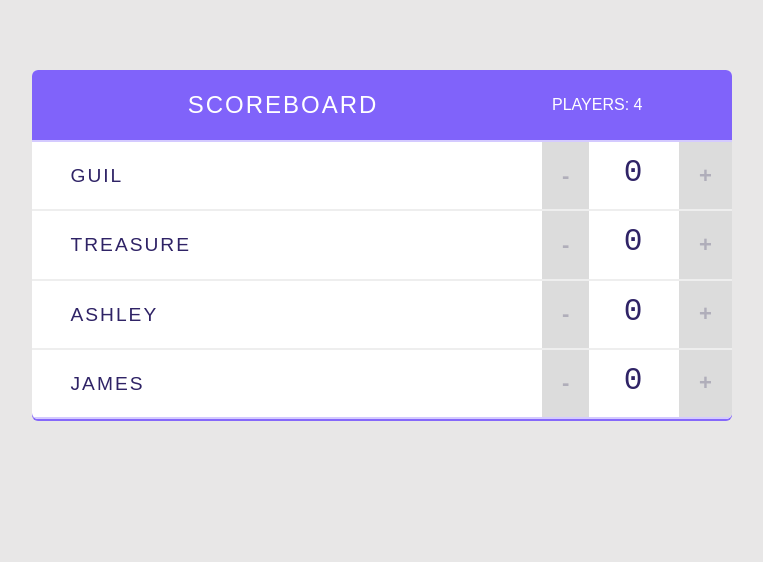
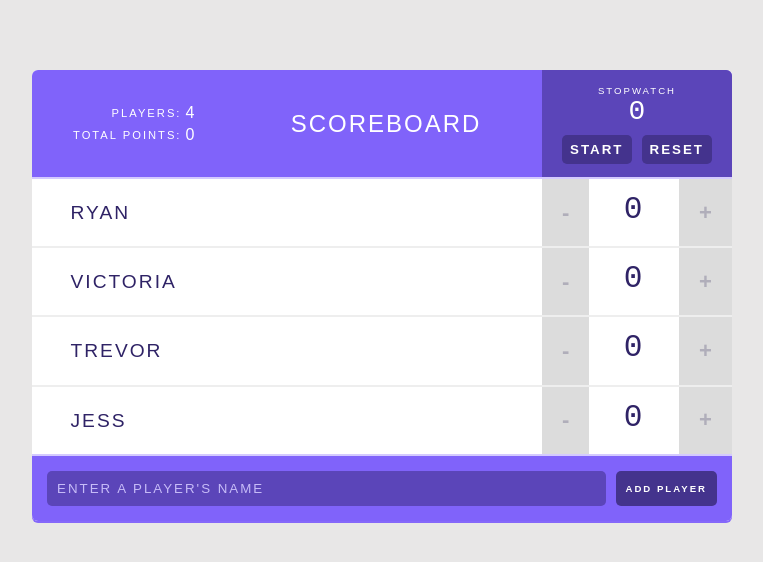
Before and after one commit to RyanLuttrell/react, a React (Create React App) app in the folder scoreboard/: page / in a window 1280 px wide. Shown: the top 562 px of the page, without its empty margins (258-1021 px from the left). Built offline with nearby package versions, Linux system fonts and the light colour scheme.

Commit message:
Create add player and stopwatch componetns and functionality

```diff
--- /dev/null
+++ b/scoreboard/src/components/AddPlayerForm.js
@@ -0,0 +1,39 @@
+import React, {Component} from 'react';
+
+class AddPlayerForm extends Component {
+
+    state = {
+        value: ''
+    }
+
+    handleValueChange = (e) => {
+        this.setState({value: e.target.value})
+    }
+
+    handleSubmit = (e) => {
+        e.preventDefault();
+        this.props.addPlayer(this.state.value);
+        this.setState({
+            value: ''
+        })
+    }
+
+    render() {
+        return (
+            <form onSubmit={this.handleSubmit}>
+                <input
+                    type='text'
+                    value={this.state.value}
+                    onChange={this.handleValueChange}
+                    placeholder="Enter a player's name"
+                />
+                <input
+                    type='submit'
+                    value='Add Player'
+                />
+            </form>
+        );
+    }
+}
+
+export default AddPlayerForm;
--- a/scoreboard/src/components/App.js
+++ b/scoreboard/src/components/App.js
@@ -1,76 +1,35 @@
-import React from 'react';
+import React, {Component} from 'react';
+import Header from './Header';
+import Player from './Player';
+import AddPlayerForm from './AddPlayerForm';
 
-const Header = (props) => {
-  return (
-    <header>
-      <h1>{ props.title }</h1>
-      <span className="stats">Players: {props.totalPlayers}</span>
-    </header>
-  );
-}
-
-class Counter extends React.Component {
-  state = {
-    score: 0
-  };
-
-  incrementScore = () => {
-    this.setState( prevState => ({
-      score: prevState.score + 1
-    }));
-  }
-
-  decrementScore = () => {
-    this.setState( prevState => ({
-      score: prevState.score - 1
-    }));
-  }
-
-  render() {
-    return (
-      <div className="counter">
-        <button className="counter-action decrement" onClick={this.decrementScore}> - </button>
-        <span className="counter-score">{ this.state.score }</span>
-        <button className="counter-action increment" onClick={this.incrementScore}> + </button>
-      </div>
-    );
-  }
-}
-
-const Player = (props) => {
-  return (
-    <div className="player">
-      <span className="player-name">
-        <button className="remove-player" onClick={() => props.removePlayer(props.id)}>✖</button>
-        { props.name }
-      </span>
-
-      <Counter />
-    </div>
-  );
-}
-
-class App extends React.Component {
+class App extends Component {
   state = {
     players: [
       {
-        name: "Guil",
+        name: "Ryan",
+        score: 0,
         id: 1
       },
       {
-        name: "Treasure",
+        name: "Victoria",
+        score: 0,
         id: 2
       },
       {
-        name: "Ashley",
+        name: "Trevor",
+        score: 0,
         id: 3
       },
       {
-        name: "James",
+        name: "Jess",
+        score: 0,
         id: 4
       }
     ]
   };
+
+  prevPlayerId = 4
 
   handleRemovePlayer = (id) => {
     this.setState( prevState => {
@@ -80,23 +39,52 @@
     });
   }
 
+  handleScoreChange = (index, delta) => {
+    this.setState( prevState => ({
+      score: prevState.players[index].score += delta
+    }));
+  }
+
+  handleAddPlayer = (name) => {
+    this.setState(prevState => {
+      return {
+        players: [
+          ...prevState.players,
+          {
+            name: name,
+            score: 0,
+            id:this.prevPlayerId += 1
+          }
+        ]
+      }
+
+    })
+  }
+
   render() {
     return (
       <div className="scoreboard">
         <Header
           title="Scoreboard"
-          totalPlayers={this.state.players.length}
+          players = {this.state.players}
         />
 
         {/* Players list */}
-        {this.state.players.map( player =>
+        {this.state.players.map( (player, index) =>
           <Player
             name={player.name}
             id={player.id}
+            score={player.score}
             key={player.id.toString()}
+            index={index}
             removePlayer={this.handleRemovePlayer}
+            changeScore ={this.handleScoreChange}
+
           />
         )}
+        <AddPlayerForm
+          addPlayer={this.handleAddPlayer}
+        />
       </div>
     );
   }
--- /dev/null
+++ b/scoreboard/src/components/Counter.js
@@ -0,0 +1,16 @@
+import React from 'react';
+
+const Counter = (props) => {
+
+    let index = props.index;
+
+      return (
+        <div className="counter">
+          <button className="counter-action decrement" onClick={() => props.changeScore(index, -1)}> - </button>
+          <span className="counter-score">{ props.score }</span>
+          <button className="counter-action increment"onClick={() => props.changeScore(index, 1)}> + </button>
+        </div>
+      );
+    }
+
+export default Counter;
--- /dev/null
+++ b/scoreboard/src/components/Header.js
@@ -0,0 +1,17 @@
+import React from 'react';
+import Stats from './Stats';
+import Stopwatch from './Stopwatch'
+
+const Header = (props) => {
+    return (
+      <header>
+        <Stats
+            players={props.players}
+        />
+        <h1>{ props.title }</h1>
+        <Stopwatch />
+      </header>
+    );
+  }
+
+export default Header;
--- /dev/null
+++ b/scoreboard/src/components/Player.js
@@ -0,0 +1,22 @@
+import React from 'react';
+import Counter from './Counter'
+
+const Player = (props) => {
+    return (
+      <div className="player">
+        <span className="player-name">
+          <button className="remove-player" onClick={() => props.removePlayer(props.id)}>✖</button>
+          { props.name }
+        </span>
+
+        <Counter
+            score={props.score}
+            index={props.index}
+            changeScore={props.changeScore}
+
+        />
+      </div>
+    );
+  }
+
+export default Player;
--- /dev/null
+++ b/scoreboard/src/components/Stats.js
@@ -0,0 +1,27 @@
+import React from 'react';
+
+const Stats = (props) => {
+
+    const totalPlayers = props.players.length
+
+    const totalPoints = props.players.reduce((total, player) => {
+        return total + player.score
+    }, 0);
+
+    return (
+        <table className="stats">
+        <tbody>
+            <tr>
+            <td>Players:</td>
+            <td>{totalPlayers}</td>
+            </tr>
+            <tr>
+            <td>Total Points:</td>
+            <td>{totalPoints}</td>
+            </tr>
+        </tbody>
+        </table>
+    );
+}
+
+export default Stats;
--- /dev/null
+++ b/scoreboard/src/components/Stopwatch.js
@@ -0,0 +1,56 @@
+import React, {Component} from 'react';
+
+class Stopwatch extends Component {
+
+    state={
+        isRunning: false,
+        elapsedTime: 0,
+        previousTime: 0
+    }
+
+    componentDidMount() {
+        this.intervalId = setInterval(() => this.tick(), 100);
+    }
+
+    tick = () => {
+        if (this.state.isRunning) {
+            const now = Date.now();
+            this.setState(prevState => {
+                return {
+                    previousTime: now,
+                    elapsedTime: prevState.elapsedTime + (now - prevState.previousTime)
+                }
+            })
+        }
+    }
+
+    handleStopwatch = () => {
+        this.setState(prevState => ({
+            isRunning: !prevState.isRunning
+        }));
+        if (!this.state.isRunning) {
+            this.setState({previousTime: Date.now()})
+        }
+    }
+
+    handleReset = () => {
+        this.setState({elapsedTime: 0})
+    }
+
+    render() {
+        const seconds = Math.floor(this.state.elapsedTime/1000);
+
+        return (
+            <div className="stopwatch">
+                <h2>Stopwatch</h2>
+                <span className="stopwatch-time">{seconds}</span>
+                <button onClick={this.handleStopwatch}>
+                    {this.state.isRunning ? 'Stop' : 'Start'}
+                </button>
+                <button onClick={this.handleReset}>Reset</button>
+            </div>
+        );
+    }
+}
+
+export default Stopwatch;
```
Also changed, not shown: scoreboard/src/index.js (line endings or trailing spaces), 1 other file (tests, documents, lock files or other folders).
